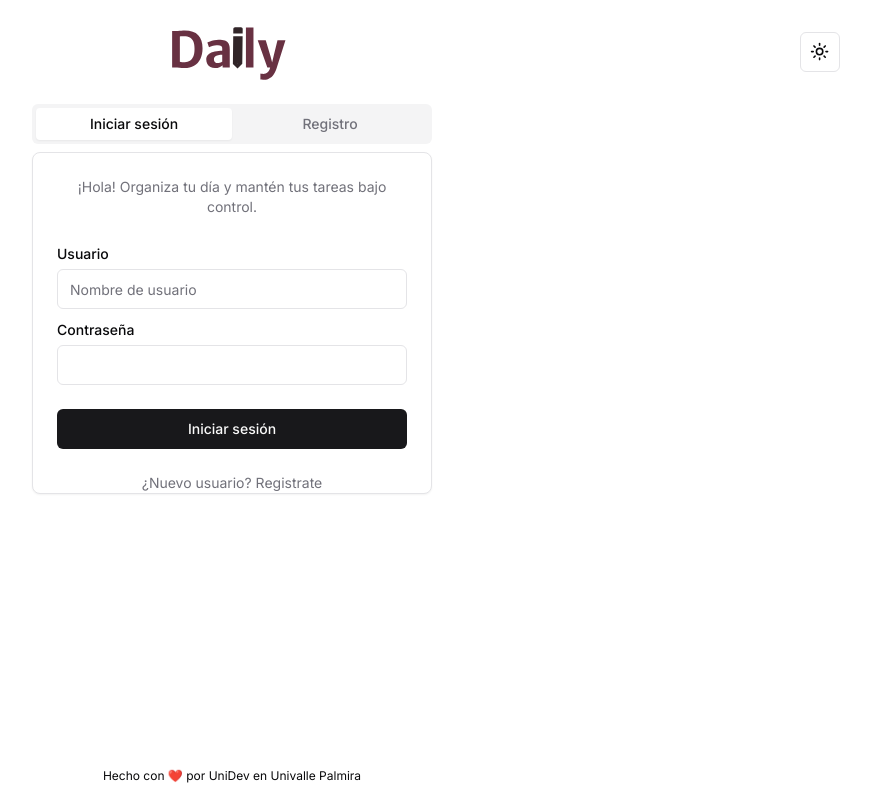
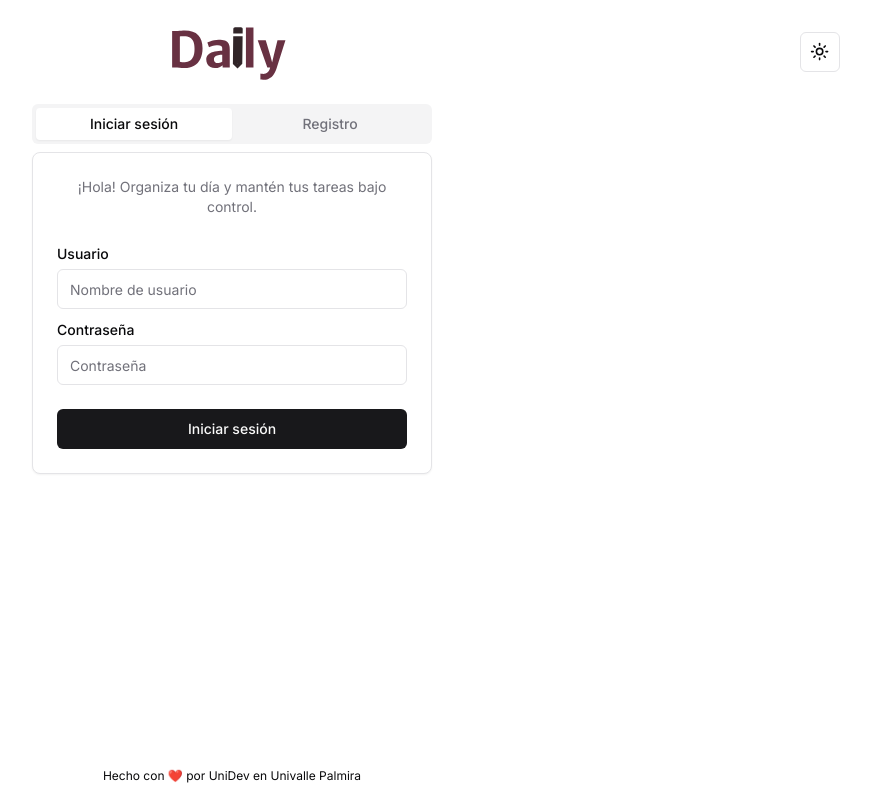
Before and after one commit to AndrxsXs/daily-frontend, a Next.js app: page /start in a window 1280 px wide. Shown: the whole page, without its empty margins (408-1279 px from the left). Built offline with nearby package versions, Linux system fonts and the light colour scheme.

Commit message:
feat: Add login and registration functionality

```diff
--- a/src/app/start/page.jsx
+++ b/src/app/start/page.jsx
@@ -1,3 +1,5 @@
+"use client";
+
 import { Button } from "@/components/ui/button";
 import {
   Card,
@@ -7,64 +9,179 @@ import {
   CardHeader,
   CardTitle,
 } from "@/components/ui/card";
+import { Loader2 } from "lucide-react";
 import { Input } from "@/components/ui/input";
 import { Label } from "@/components/ui/label";
 import { Tabs, TabsContent, TabsList, TabsTrigger } from "@/components/ui/tabs";
 import Link from "next/link";
+import { signIn } from "next-auth/react";
+import { useRouter } from "next/navigation";
+import { useState } from "react";
 
 export default function Page() {
+  const [loginData, setLoginData] = useState({ username: "", password: "" });
+  const [registerData, setRegisterData] = useState({
+    username: "",
+    password: "",
+  });
+  const [loading, setLoading] = useState(false);
+  const [error, setError] = useState("");
+  const router = useRouter();
+
+  const handleLoginChange = (e) => {
+    setLoginData({ ...loginData, [e.target.id]: e.target.value });
+  };
+
+  const handleRegisterChange = (e) => {
+    setRegisterData({ ...registerData, [e.target.id]: e.target.value });
+  };
+
+  const handleInvalidCredentials = () => {
+    setLoginData({ ...loginData, password: "" });
+    setError("Credenciales inválidas");
+  };
+
+  const handleLogin = async (e) => {
+    e.preventDefault();
+    setError("");
+    try {
+      setLoading(true);
+      const result = await signIn("credentials", {
+        redirect: false,
+        username: loginData.username,
+        password: loginData.password,
+      });
+      if (result.error) {
+        handleInvalidCredentials();
+        setLoading(false);
+      } else {
+        router.push("/dashboard");
+        setLoading(false);
+      }
+    } catch (error) {
+      setError("Ocurrió un error durante el inicio de sesión");
+      setLoading(false);
+    }
+  };
+
+  const handleRegister = async (e) => {
+    e.preventDefault();
+    setError("");
+    try {
+      setLoading(true);
+      const response = await fetch(
+        "https://confident-cooperation-production.up.railway.app/register",
+        {
+          method: "POST",
+          headers: { "Content-Type": "application/json" },
+          body: JSON.stringify(registerData),
+        }
+      );
+      if (response.ok) {
+        // Registro exitoso, ahora iniciamos sesión automáticamente
+        await handleLogin(e);
+        setLoading(false);
+      } else {
+        const data = await response.json();
+        setError(data.message || "Error en el registro");
+      }
+    } catch (error) {
+      setError("Ocurrió un error durante el registro");
+      setLoading(false);
+    }
+  };
+
   return (
     <div className="grid justify-center">
-      <Tabs defaultValue="account" className="w-[400px]">
+      <Tabs defaultValue="login" className="w-[400px]">
         <TabsList className="grid w-full grid-cols-2">
-          <TabsTrigger value="account">Iniciar sesión</TabsTrigger>
-          <TabsTrigger value="password">Registro</TabsTrigger>
+          <TabsTrigger value="login">Iniciar sesión</TabsTrigger>
+          <TabsTrigger value="register">Registro</TabsTrigger>
         </TabsList>
-        <TabsContent value="account">
+        <TabsContent value="login">
           <Card>
             <CardHeader>
               <CardDescription className="text-center">
                 ¡Hola! Organiza tu día y mantén tus tareas bajo control.
               </CardDescription>
             </CardHeader>
+            <form onSubmit={handleLogin}>
               <CardContent className="space-y-2">
                 <div className="space-y-1">
-                <Label htmlFor="name">Usuario</Label>
-                <Input id="name" placeholder="Nombre de usuario" />
+                  <Label htmlFor="username">Usuario</Label>
+                  <Input
+                    id="username"
+                    placeholder="Nombre de usuario"
+                    value={loginData.username}
+                    onChange={handleLoginChange}
+                    required
+                  />
                 </div>
                 <div className="space-y-1">
-                <Label htmlFor="current">Contraseña</Label>
-                <Input id="current" type="password" />
+                  <Label htmlFor="password">Contraseña</Label>
+                  <Input
+                    id="password"
+                    placeholder="Contraseña"
+                    type="password"
+                    value={loginData.password}
+                    onChange={handleLoginChange}
+                    required
+                  />
                 </div>
               </CardContent>
               <CardFooter>
-              <Button className="w-full">Iniciar sesión</Button>
+                {!loading ? (
+                  <Button type="submit" className="w-full">
+                    Iniciar sesión
+                  </Button>
+                ) : (
+                  <Button disabled className="w-full">
+                    <Loader2 className="mr-2 h-4 w-4 animate-spin" />
+                    Cargando
+                  </Button>
+                )}
               </CardFooter>
-            <CardDescription className="text-center">
-              ¿Nuevo usuario? Registrate
-            </CardDescription>
+            </form>
+            {error && <p className="text-red-500 text-center mb-4">{error}</p>}
           </Card>
         </TabsContent>
-        <TabsContent value="password">
+        <TabsContent value="register">
           <Card>
             <CardHeader>
               <CardDescription className="text-center">
                 Ingresa tu usuario y contraseña para crear tu cuenta.
               </CardDescription>
             </CardHeader>
+            <form onSubmit={handleRegister}>
               <CardContent className="space-y-2">
                 <div className="space-y-1">
-                <Label htmlFor="name">Usuario</Label>
-                <Input id="name" placeholder="Nombre de usuario" />
+                  <Label htmlFor="register-username">Usuario</Label>
+                  <Input
+                    id="register-username"
+                    placeholder="Nombre de usuario"
+                    value={registerData.username}
+                    onChange={handleRegisterChange}
+                    required
+                  />
                 </div>
                 <div className="space-y-1">
-                <Label htmlFor="new">Contraseña</Label>
-                <Input id="new" type="password" />
+                  <Label htmlFor="register-password">Contraseña</Label>
+                  <Input
+                    id="register-password"
+                    type="password"
+                    value={registerData.password}
+                    onChange={handleRegisterChange}
+                    required
+                  />
                 </div>
               </CardContent>
               <CardFooter>
-              <Button className="w-full">Registrar</Button>
+                <Button type="submit" className="w-full">
+                  Registrar
+                </Button>
               </CardFooter>
+            </form>
+            {error && <p className="text-red-500 text-center">{error}</p>}
           </Card>
         </TabsContent>
       </Tabs>
```
Lines whose indentation alone changed are shown as unchanged.
